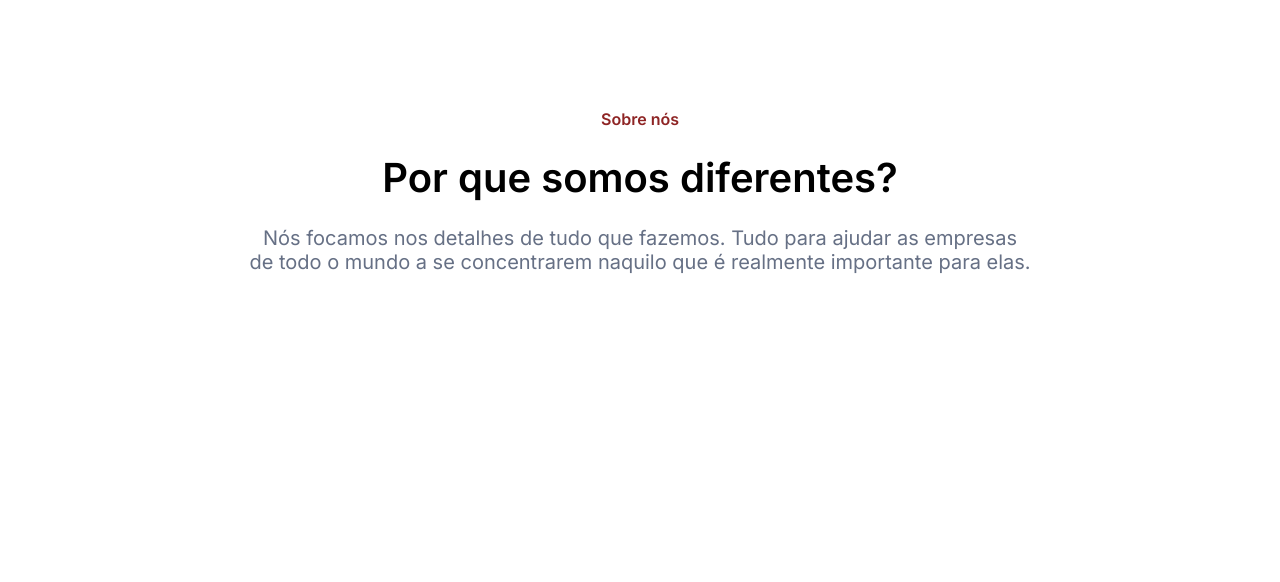
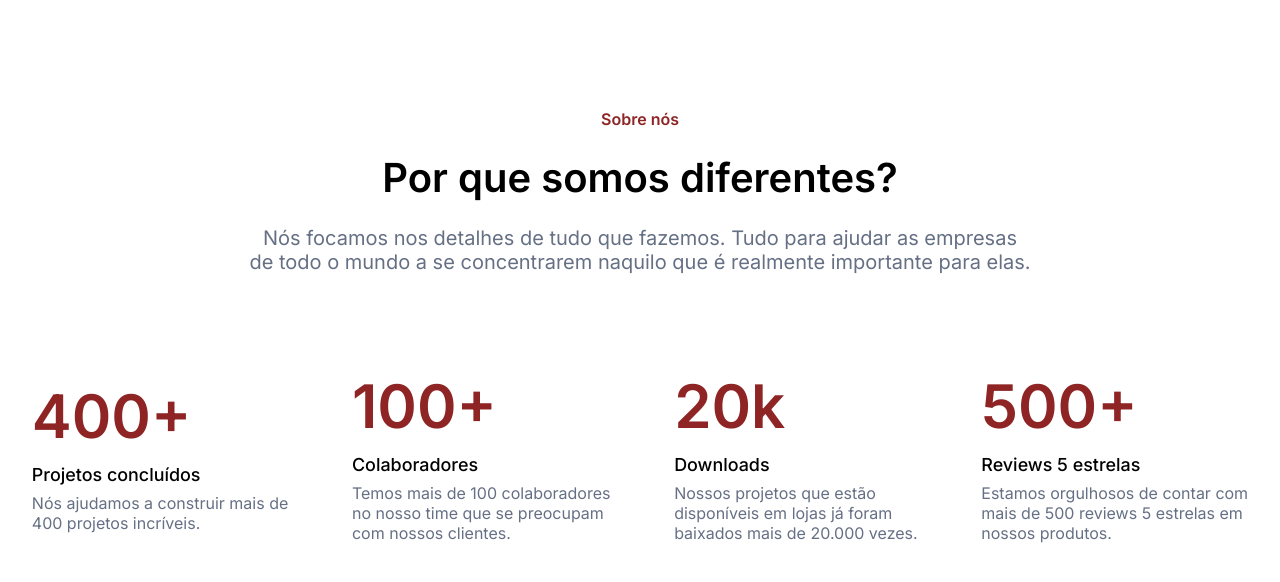
Before and after one commit to larafvitoriano/7daysofcode-alura, a plain HTML site: page index.html in a window 1280 px wide. Shown: the part 62-644 px from the top of the page. Drawn offline with Linux system fonts and the light colour scheme.

Commit message:
Day 3 - Container de Métricas
Criação de um container de métricas.

```diff
--- a/index.html
+++ b/index.html
@@ -34,7 +34,6 @@
     </nav>
     <!-- FIM BARRA DE NAVEGAÇÃO-->
 
-
     <!-- SEÇÃO PRINCIPAL -->
     <section class="principal">
       <span class="sobre-nos">Sobre nós</span>
@@ -42,10 +41,37 @@
       <p class="paragrafo-principal">
         Nós focamos nos detalhes de tudo que fazemos. Tudo para ajudar as
         empresas
-          <br>de todo o mundo a se concentrarem naquilo que é realmente
+        <br />de todo o mundo a se concentrarem naquilo que é realmente
         importante para elas.
       </p>
     </section>
 
+    <!-- MÉTRICAS -->
+    <section class="metricas-container">
+      <div>
+        <h1>400+</h1>
+        <span>Projetos concluídos</span>
+        <p>Nós ajudamos a construir mais de <br>400 projetos incríveis.</p>
+      </div>
+
+      <div>
+        <h1>100+</h1>
+        <span>Colaboradores</span>
+        <p>Temos mais de 100 colaboradores <br>no nosso time que se preocupam <br>com nossos clientes.</p>
+      </div>
+
+      <div>
+        <h1>20k</h1>
+        <span>Downloads</span>
+        <p>Nossos projetos que estão <br>disponíveis em lojas já foram <br>baixados mais de 20.000 vezes.</p>
+      </div>
+
+      <div>
+        <h1>500+</h1>
+        <span>Reviews 5 estrelas</span>
+        <p>Estamos orgulhosos de contar com<br> mais de 500 reviews 5 estrelas em<br> nossos produtos.</p>
+      </div>
+    </section>
+
   </body>
 </html>
--- a/style.css
+++ b/style.css
@@ -9,6 +9,11 @@
     padding: 0;
     box-sizing: border-box;
     font-family: 'Inter', sans-serif;
+}
+
+body {
+    height: 100vh;
+    width: 100%;
 }
 
 nav {
@@ -82,3 +87,29 @@ button {
     margin-top: 6rem;
     text-align: center;
 }
+
+.metricas-container {
+    margin-top: 6rem;
+    margin-bottom: 6rem;
+    display: flex;
+    align-items: center;
+    justify-content: space-around;
+}
+
+.metricas-container h1 {
+    color: var(--cor-secundaria);
+    font-weight: 600;
+    font-size: 3.75rem;
+    margin-bottom: 0.75rem;
+}
+
+.metricas-container span {
+    font-weight: 500;
+    font-size: 1.12rem;
+}
+
+.metricas-container p {
+    color: var(--cor-primaria);
+    font-size: 1rem;
+    margin-top: 0.5rem;
+}
```
Lines whose indentation alone changed are shown as unchanged.
